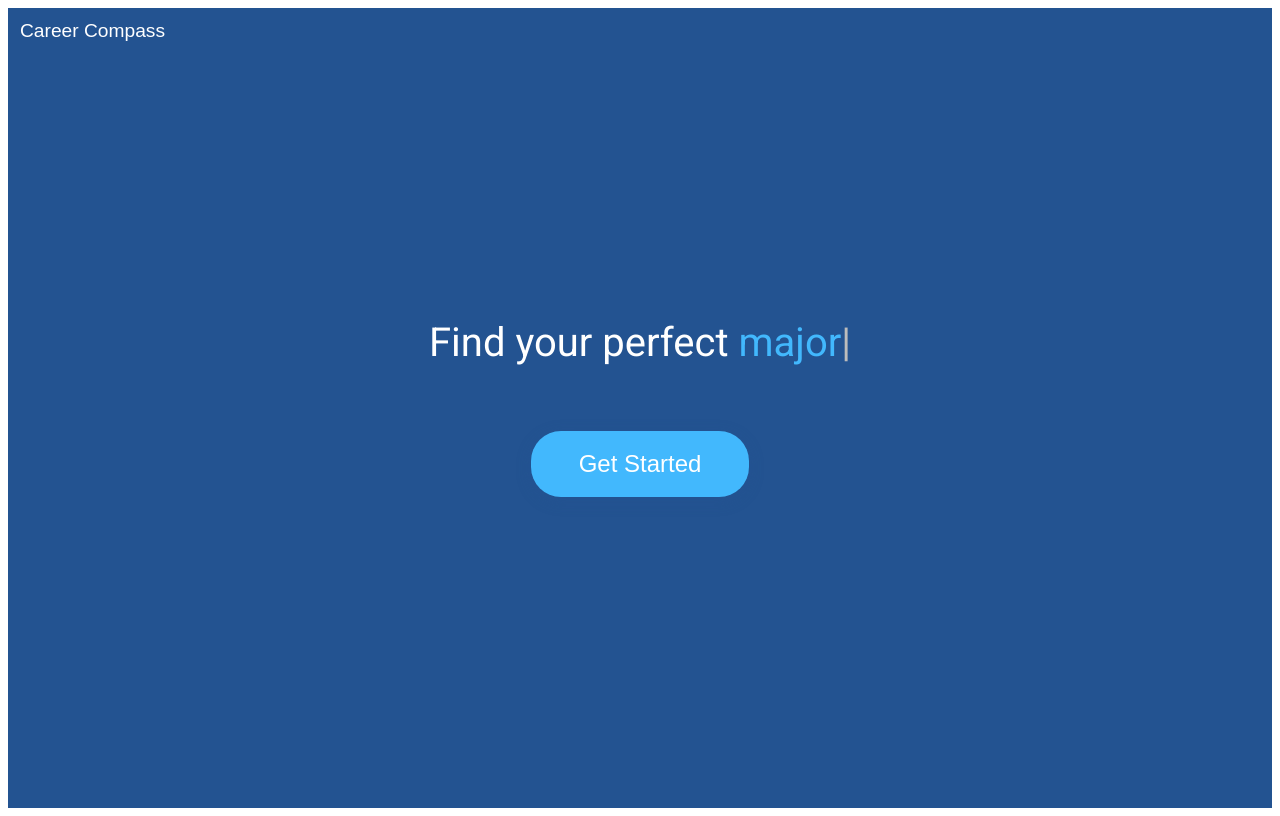
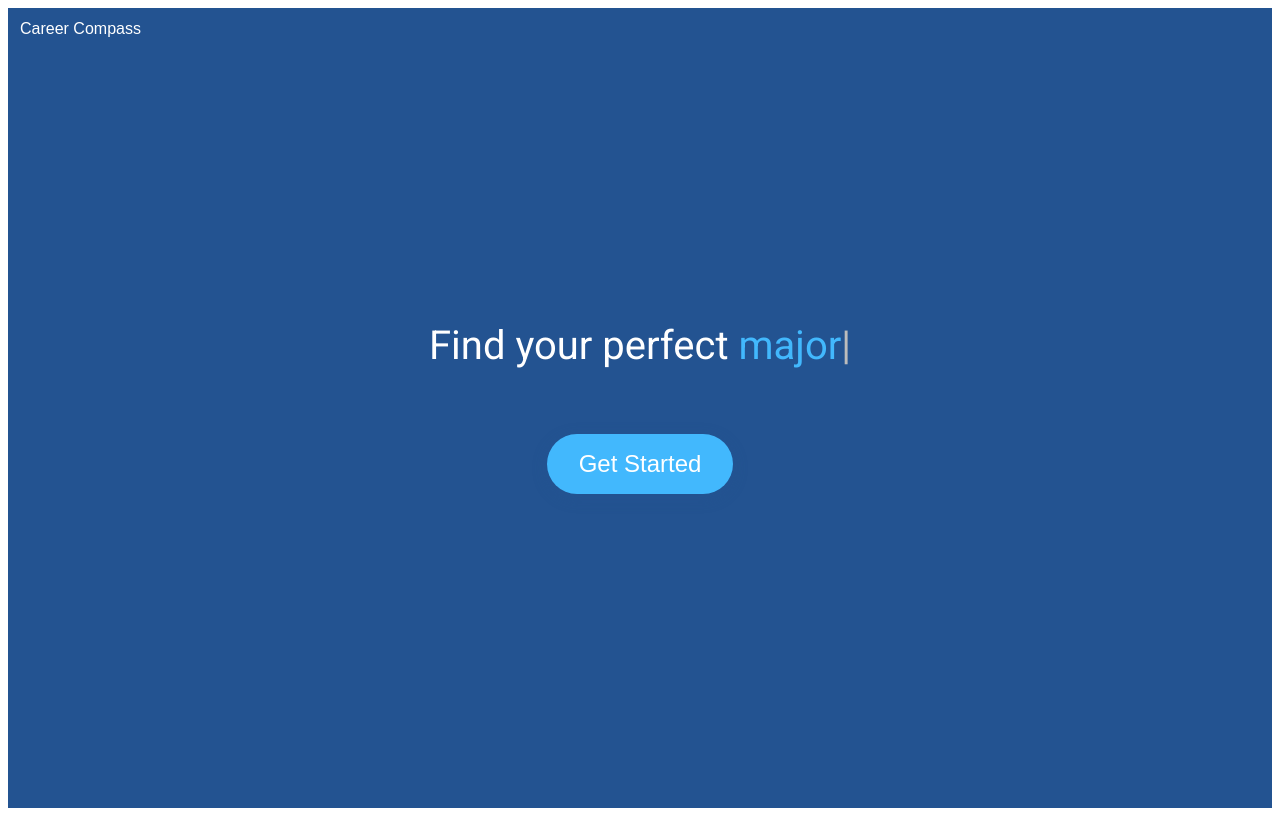
Before and after one commit to danaetroupe/career-aptitude, a React (Vite) app: page / in a window 1280 px wide. Built offline with nearby package versions, Linux system fonts and the light colour scheme; a web font is replaced by a local one.

Commit message:
Inital heroku deploy

```diff
--- a/src/App.css
+++ b/src/App.css
@@ -20,7 +20,7 @@
   top: 20px;
   left: 20px;
   font-family: 'Aileron', sans-serif;
-  font-size: 1.2rem;
+  font-size: 1rem;
   color: white;
 }
 
@@ -39,7 +39,7 @@
   background-color: #42b8fd;
   color: white;
   border: none;
-  padding: 1.2rem 3rem;
+  padding: 1rem 2rem;
   font-size: 1.5rem;
   font-family: 'Aileron', sans-serif;
   border-radius: 30px;
@@ -51,7 +51,7 @@
 .cta-button:hover {
   transform: translateY(-2px);
   box-shadow: 0 6px 20px rgba(35, 83, 145, 0.4);
-  background-color: #235391;
+  background-color: #0f2849;
 }
 
 .typed-cursor {
```
Also changed, not shown: 2 other files (tests, documents, lock files or other folders).
